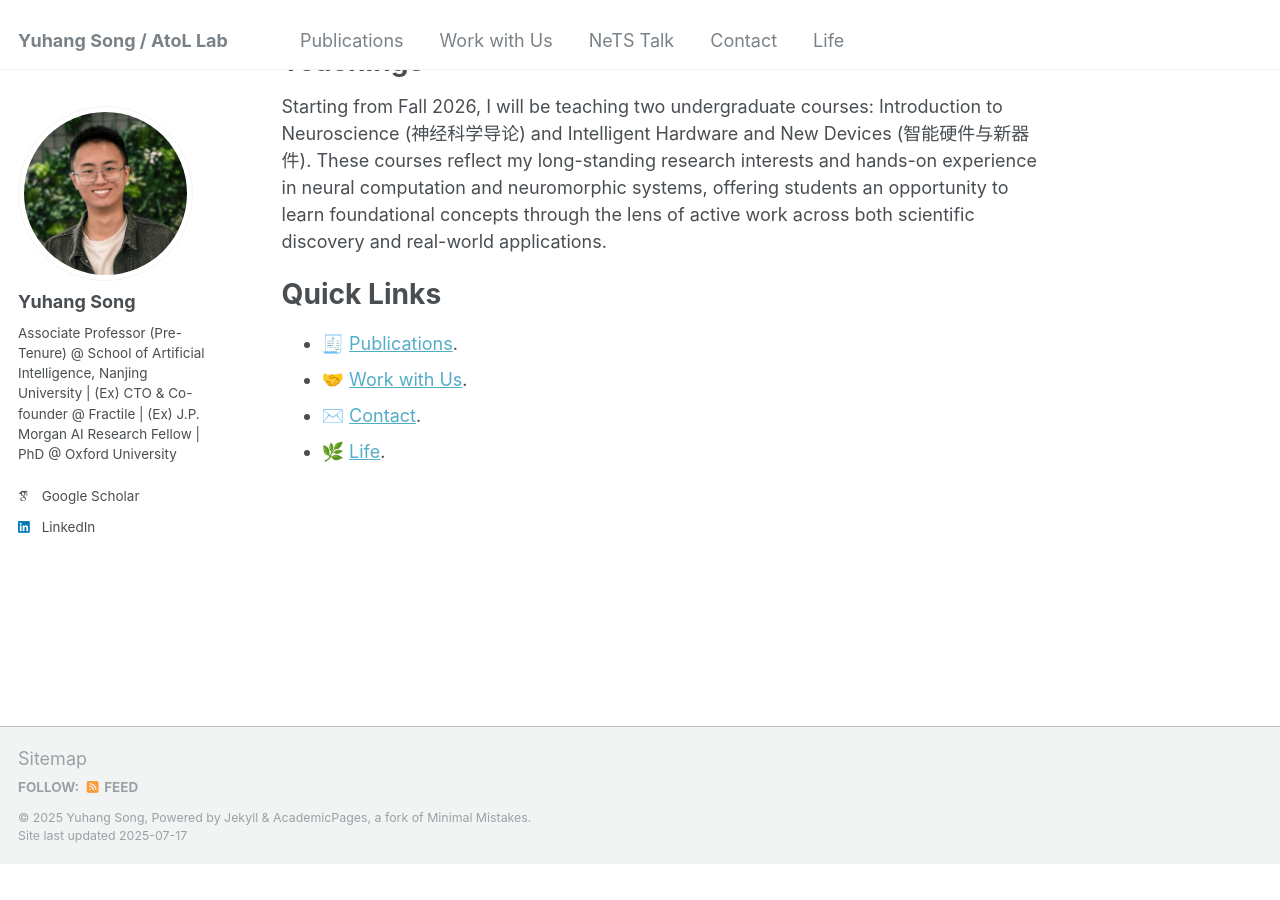
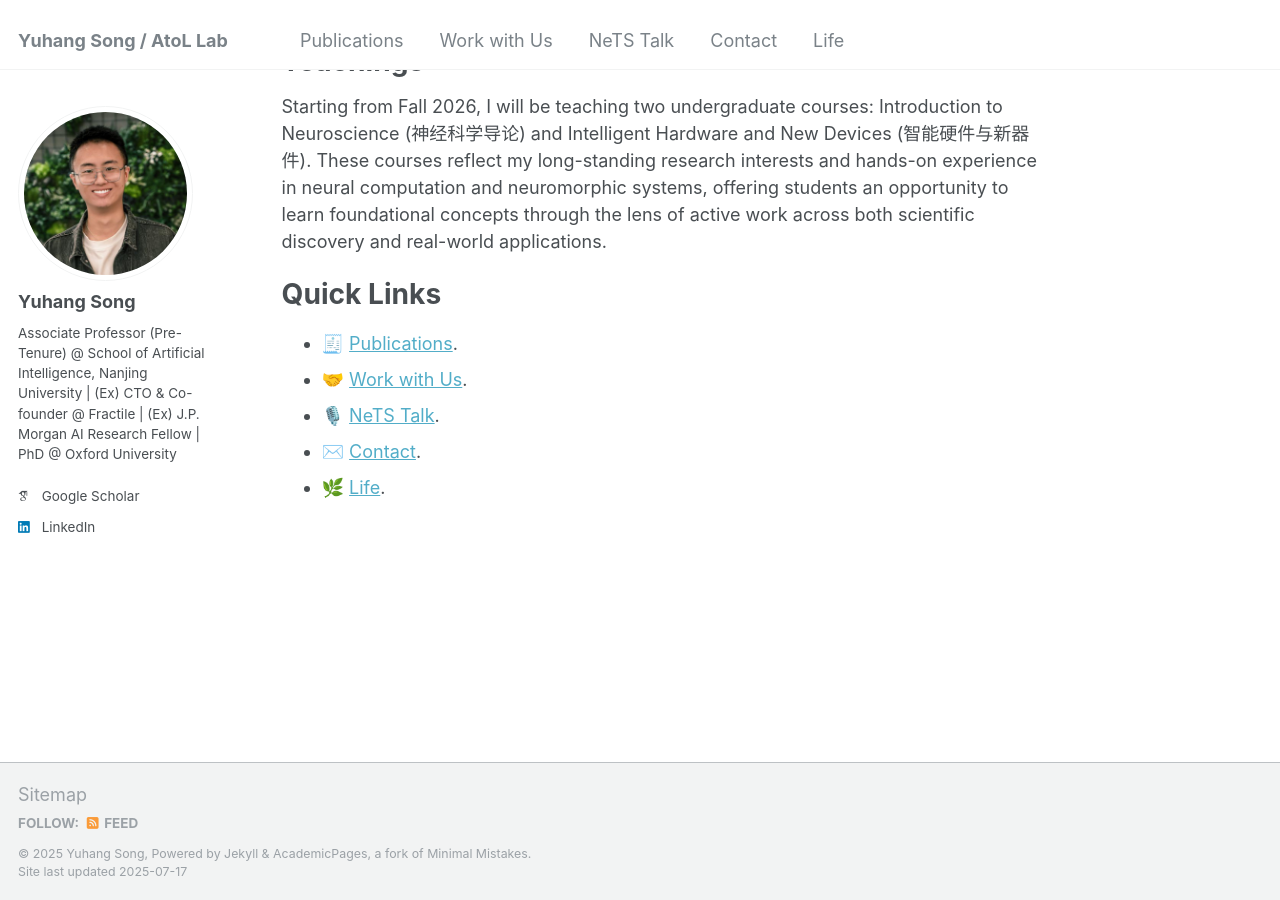
Before and after one commit to YuhangSong/YuhangSong.github.io, a Jekyll site: the page built from _pages/about.md, in a window 1280 px wide and 900 px high, scrolled down 992 px. Built offline with Jekyll 4.4.1, drawn with Linux system fonts in a browser that asks for light colours; some web fonts are replaced; before the commit the page ends 1856 px from its top, so only the background shows below that.

Commit message:
update about.md

```diff
--- a/_pages/about.md
+++ b/_pages/about.md
@@ -77,5 +77,6 @@ Starting from Fall 2026, I will be teaching two undergraduate courses: Introduct
 
 - 🧾 [Publications](https://yuhangsong.github.io/publications/).
 - 🤝 [Work with Us](https://yuhangsong.github.io/work-with-us/).
+- 🎙️ [NeTS Talk](https://yuhangsong.github.io/NeTS-Talk/).
 - ✉️ [Contact](https://yuhangsong.github.io/contact/).
 - 🌿 [Life](https://yuhangsong.github.io/life/).
```
